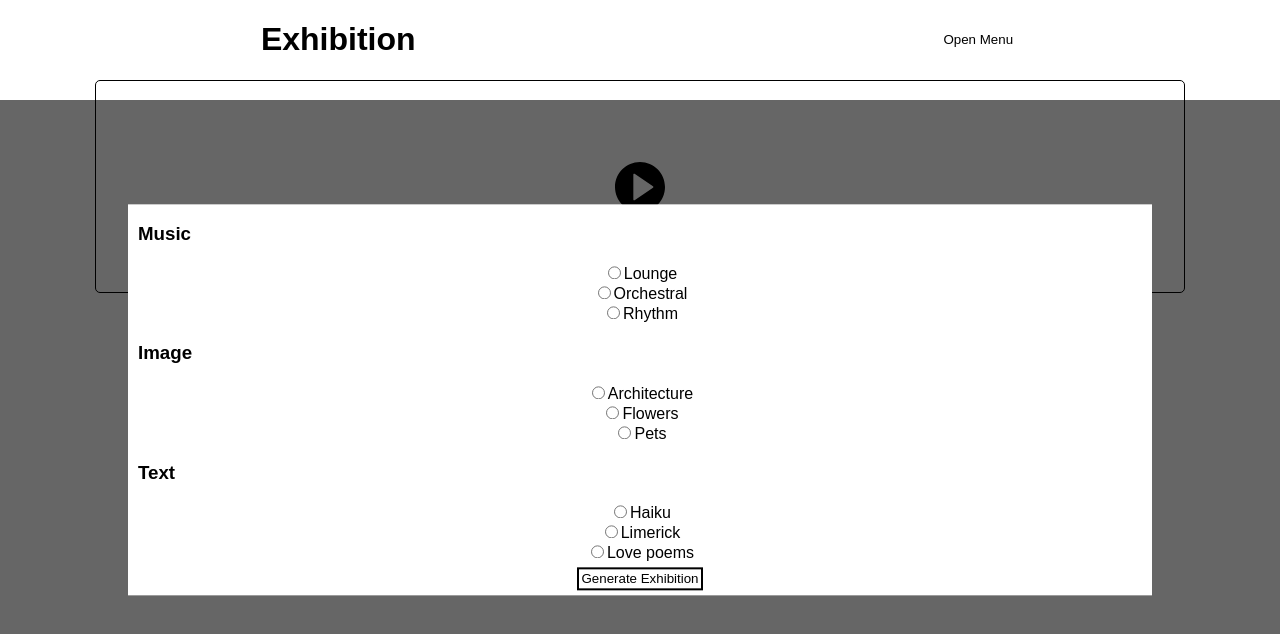
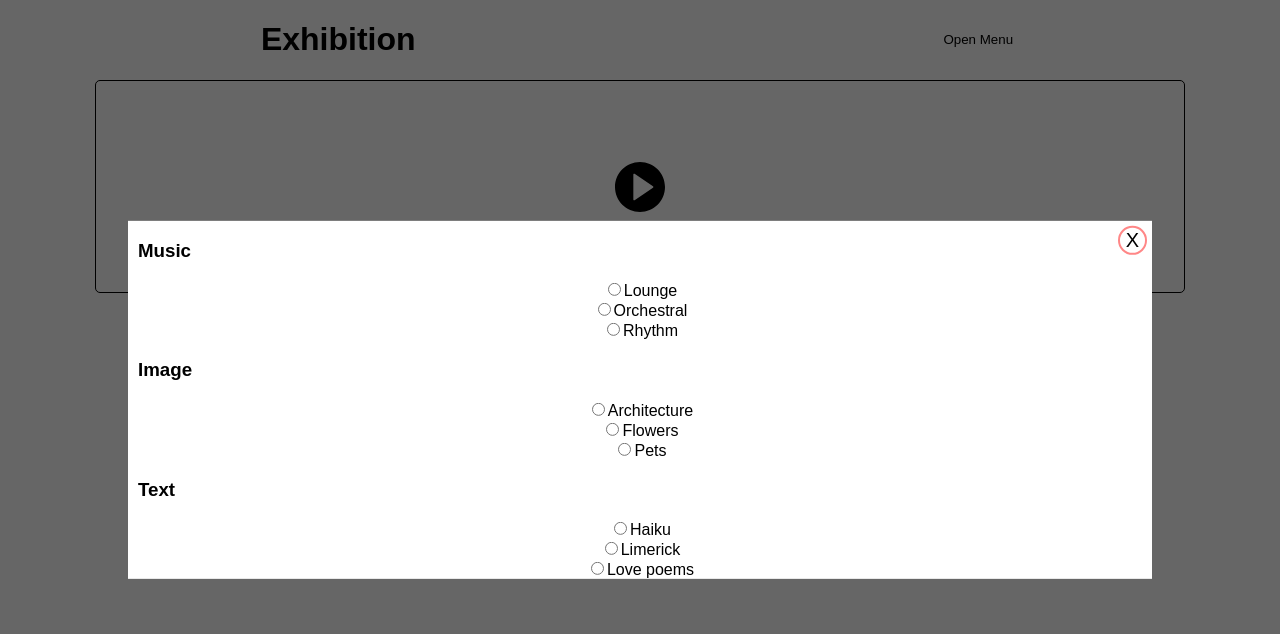
Before and after one commit to IT2810/it2810-webutvikling-h18-prosjekt-2-gruppe--33, a React (Create React App) app: page / in a window 1280 px wide. Both pictures are taken after a click on the button "Open Menu". Shown: the top 634 px of the page. Built offline with nearby package versions, Linux system fonts and the light colour scheme; no server answers.

Commit message:
Add style Menu

```diff
--- a/src/components/App.js
+++ b/src/components/App.js
@@ -50,7 +50,7 @@ class App extends Component {
 
     let menu = null
     if(this.state.showMenu){
-      menu =  <Menu setImagePaths={this.setImagePaths} setMusicPaths={this.setMusicPaths}  setTextPath={this.setTextPath}/>
+      menu =  <Menu handleMenu={this.handleMenu} setImagePaths={this.setImagePaths} setMusicPaths={this.setMusicPaths}  setTextPath={this.setTextPath}/>
     }
 
     return (
--- a/src/components/Menu.js
+++ b/src/components/Menu.js
@@ -54,20 +54,21 @@ export default class Menu extends React.Component {
         return(
             <div className="Menu">
                 <div className="Menu-main">
+                <button className="close-menu-button">X</button>
                     <div className="MusicMenu" onChange={this.handleRadioMusicEvent}>
                         <h3 className="MenuHeader">Music</h3>
                         <div>
-                        <input type="radio" id="huey" name="music" value="LOUNGE" />
+                        <input className="radio-input" type="radio" id="huey" name="music" value="LOUNGE" />
                         <label htmlFor="huey">Lounge</label>
                         </div>
 
                         <div>
-                        <input type="radio" id="dewey" name="music" value="ORCHESTRAL" />
+                        <input className="radio-input" type="radio" id="dewey" name="music" value="ORCHESTRAL" />
                         <label htmlFor="dewey">Orchestral</label>
                         </div>
 
                         <div>
-                        <input type="radio" id="louie" name="music" value="RHYTHM" />
+                        <input className="radio-input" type="radio" id="louie" name="music" value="RHYTHM" />
                         <label htmlFor="louie">Rhythm</label>
                         </div>
 
@@ -75,40 +76,38 @@ export default class Menu extends React.Component {
                     <div className="ImageMenu" onChange={this.handleRadioImageEvent}>
                     <h3 className="MenuHeader">Image</h3>
                         <div>
-                        <input type="radio" id="huey" name="image" value="ARCHITECTURE"/>
+                        <input className="radio-input" type="radio" id="huey" name="image" value="ARCHITECTURE"/>
                         <label htmlFor="huey">Architecture</label>
                         </div>
 
                         <div>
-                        <input type="radio" id="dewey" name="image" value="FLOWERS" />
+                        <input className="radio-input" type="radio" id="dewey" name="image" value="FLOWERS" />
                         <label htmlFor="dewey">Flowers</label>
                         </div>
 
                         <div>
-                        <input type="radio" id="louie" name="image" value="PET" />
+                        <input className="radio-input" type="radio" id="louie" name="image" value="PET" />
                         <label htmlFor="louie">Pets</label>
                         </div>
                     </div>
                     <div className="TextMenu" onChange={this.handleRadioTextEvent}>
                     <h3 className="MenuHeader">Text</h3>
                         <div>
-                        <input type="radio" id="huey" name="text" value="haiku"/>
+                        <input className="radio-input" type="radio" id="huey" name="text" value="haiku"/>
                         <label htmlFor="huey">Haiku</label>
                         </div>
 
                         <div>
-                        <input type="radio" id="dewey" name="text" value="limerick"/>
+                        <input className="radio-input" type="radio" id="dewey" name="text" value="limerick"/>
                         <label htmlFor="dewey">Limerick</label>
                         </div>
 
                         <div>
-                        <input type="radio" id="louie" name="text" value="love_poems" />
+                        <input className="radio-input" type="radio" id="louie" name="text" value="love_poems" />
                         <label htmlFor="louie">Love poems</label>
                         </div>
 
                     </div>
-
-                    <button className="GenerateButton">Generate Exhibition</button>
                 </div>
             </div>
         )
--- a/src/styles/components/Menu.css
+++ b/src/styles/components/Menu.css
@@ -3,7 +3,7 @@
 .Menu {
     display: block;
     position: fixed;
-    top: 100px;
+    top: 0;
     left: 0;
     width:100%;
     height: 100%;
@@ -23,13 +23,19 @@
 
 }
 
-.GenerateButton {
-    border: 2px solid black;
+.close-menu-button {
+    border: 2px solid #ff8787;
+    border-radius: 100%;
+    float: right;
     margin: 5px;
-    padding: 2px;
+    font-size: 20px;
 }
 
 .MenuHeader{
     text-align: left;
     margin-left: 10px;
 }
+
+.input-radio{
+
+}
```
